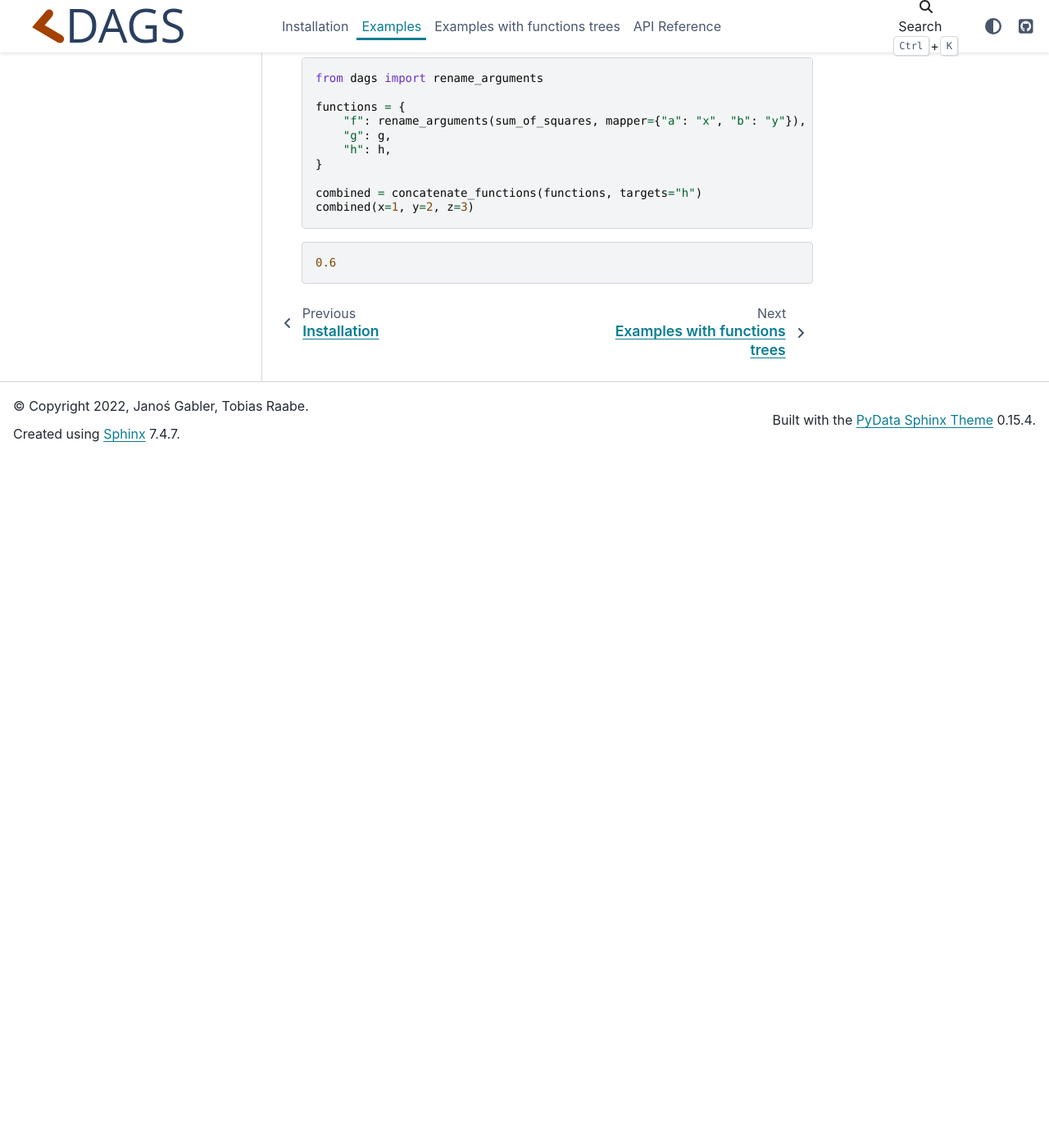
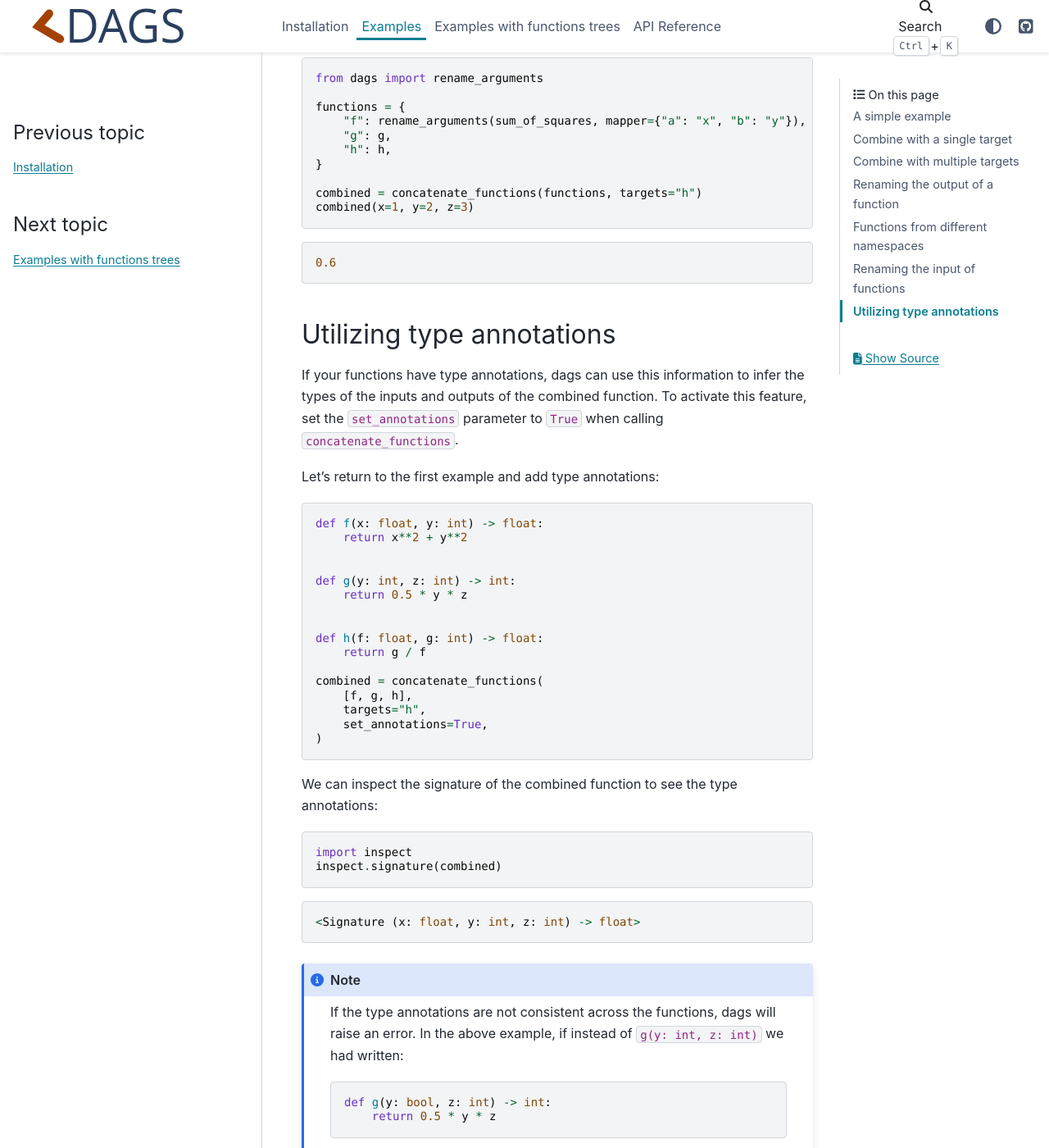
Before and after one commit to OpenSourceEconomics/dags, a Sphinx documentation site: the page built from docs/source/examples.rst, in a window 1280 px wide and 1400 px high, scrolled down 4587 px. Shown: the whole window at 82% size. Built offline with Sphinx 7.4.7 and the PyData theme 0.15.4, drawn with Linux system fonts in a browser that asks for light colours; before the commit the page ends 5146 px from its top, so only the background shows below that; some of the changed text lies outside the part shown.

Commit message:
Implement `get_input_types` function (#41)
Co-authored-by: Hans-Martin von Gaudecker <hmgaudecker@gmail.com>

```diff
--- a/docs/source/examples.rst
+++ b/docs/source/examples.rst
@@ -252,3 +252,80 @@ We can simply rename the arguments programmatically:
 .. code-block:: python
 
     0.6
+
+
+Utilizing type annotations
+--------------------------
+
+If your functions have type annotations, dags can use this information to infer the
+types of the inputs and outputs of the combined function. To activate this feature, set
+the ``set_annotations`` parameter to ``True`` when calling ``concatenate_functions``.
+
+Let's return to the first example and add type annotations:
+
+
+.. code-block:: python
+
+    def f(x: float, y: int) -> float:
+        return x**2 + y**2
+
+
+    def g(y: int, z: int) -> int:
+        return 0.5 * y * z
+
+
+    def h(f: float, g: int) -> float:
+        return g / f
+
+    combined = concatenate_functions(
+        [f, g, h],
+        targets="h",
+        set_annotations=True,
+    )
+
+
+We can inspect the signature of the combined function to see the type annotations:
+
+.. code-block:: python
+
+    import inspect
+    inspect.signature(combined)
+
+
+.. code-block:: python
+
+    <Signature (x: float, y: int, z: int) -> float>
+
+.. note::
+
+    If the type annotations are not consistent across the functions, dags will raise an
+    error. In the above example, if instead of ``g(y: int, z: int)`` we had written:
+
+    .. code-block:: python
+
+        def g(y: bool, z: int) -> int:
+            return 0.5 * y * z
+
+
+    the result would have been:
+
+    .. code-block:: pytb
+
+        dags.exceptions.AnnotationMismatchError:
+        function g has the argument type annotation 'y: bool',
+        but type annotation 'y: int' is used elsewhere.
+
+In many cases, it is useful to get the type annotations of the input arguments of the
+combined function in form of a dictionary. This can be achieved easily using the
+``get_input_types`` function:
+
+.. code-block:: python
+
+    from dags import get_input_types
+
+    get_input_types(combined)
+
+
+.. code-block:: python
+
+    {"x": float, "y": int, "z": int}
--- a/src/dags/__init__.py
+++ b/src/dags/__init__.py
@@ -1,4 +1,4 @@
-from dags.dag import concatenate_functions, create_dag, get_ancestors
+from dags.dag import concatenate_functions, create_dag, get_ancestors, get_input_types
 from dags.exceptions import (
     AnnotationMismatchError,
     CyclicDependencyError,
@@ -21,5 +21,6 @@ __all__ = [
     "concatenate_functions",
     "create_dag",
     "get_ancestors",
+    "get_input_types",
     "rename_arguments",
 ]
```
Also changed, not shown: docs/source/tree_examples.rst (+4 -4 lines), 3 other files.
